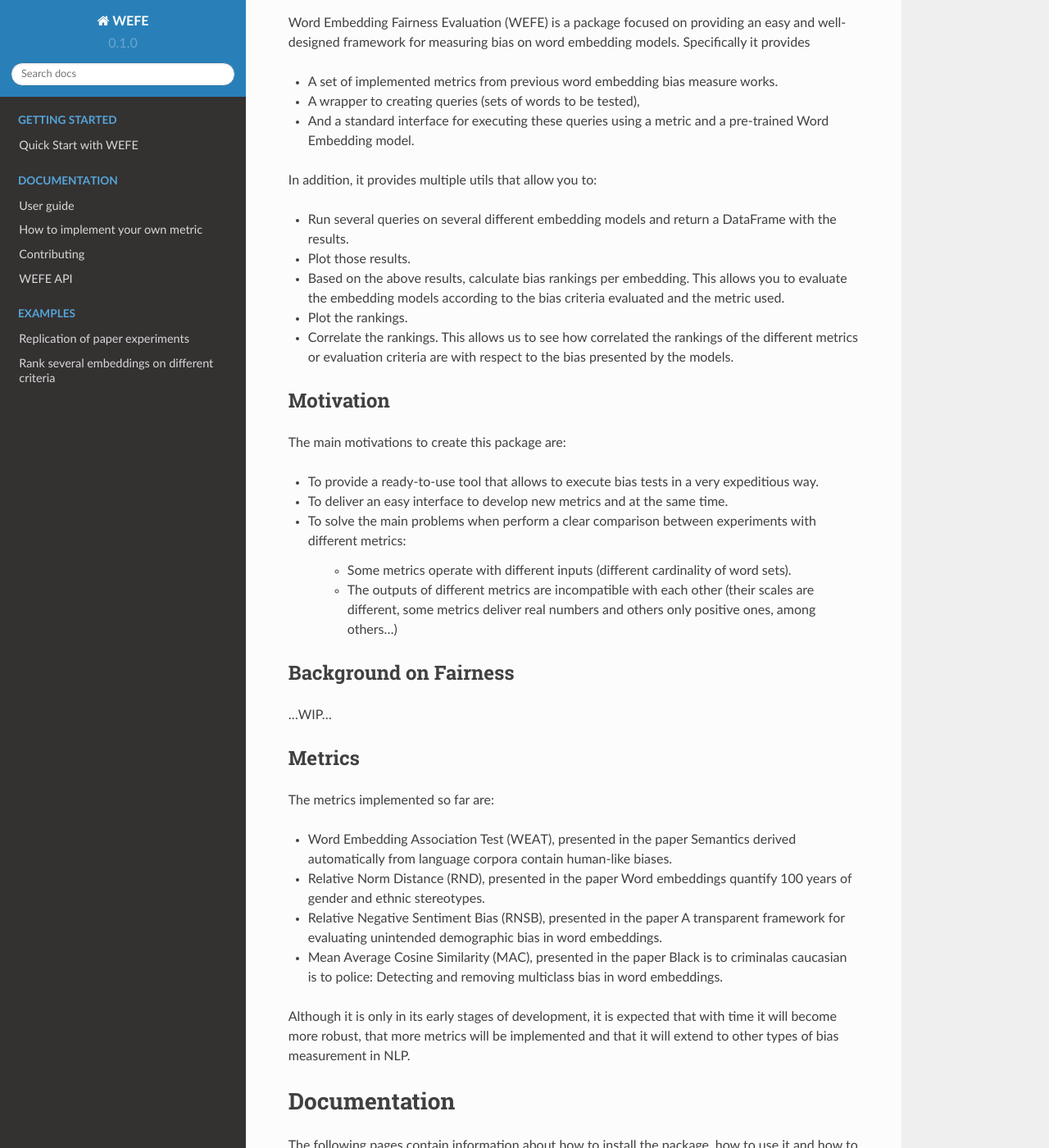
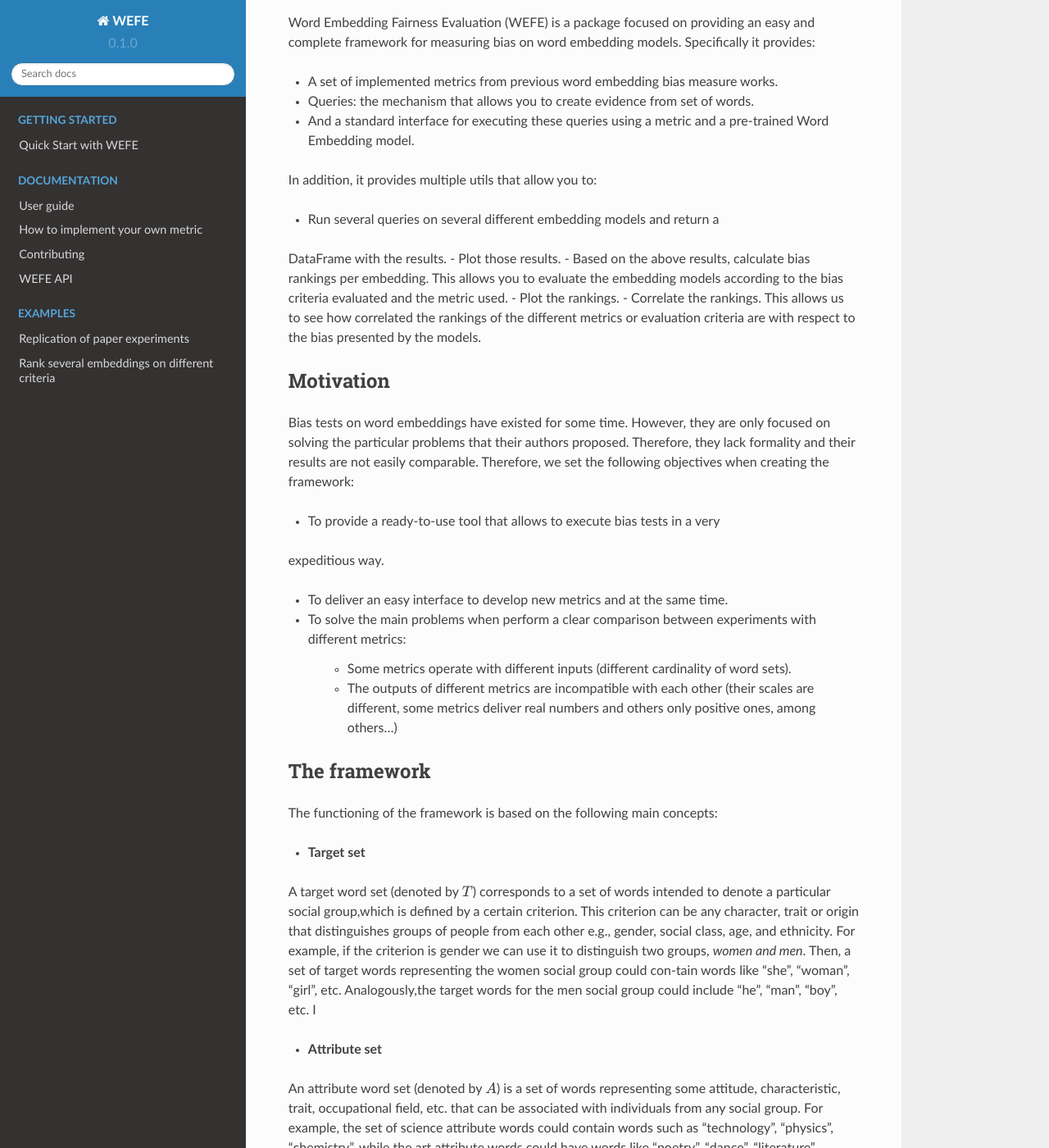
Before and after one commit to dccuchile/wefe, a Sphinx documentation site: the page built from doc/index.rst, in a window 1280 px wide and 1400 px high, scrolled down 205 px. Shown: the whole window at 82% size. Built offline with Sphinx 7.4.7 and the Read the Docs theme 2.0.0, drawn with Linux system fonts in a browser that asks for light colours; formulas are drawn with MathJax 3; some of the changed text lies outside the part shown.

Commit message:
WIP: documentation

```diff
--- a/doc/conf.py
+++ b/doc/conf.py
@@ -34,7 +34,7 @@ sys.path.insert(0, os.path.abspath('..'))
 extensions = [
     'sphinx.ext.autodoc', 'sphinx.ext.autosummary', 'sphinx.ext.doctest',
     'sphinx.ext.intersphinx', 'sphinx.ext.viewcode', 'numpydoc',
-    'sphinx_gallery.gen_gallery'
+    'sphinx_gallery.gen_gallery', 'sphinx.ext.imgmath'
 ]
 
 # this is needed for some reason...
--- a/doc/index.rst
+++ b/doc/index.rst
@@ -34,32 +34,127 @@ Welcome to WEFE documentation!
 About
 =====
 
-Word Embedding Fairness Evaluation (WEFE) is a package focused on providing an easy and well-designed framework for measuring bias on word embedding models.
-Specifically it provides
+Word Embedding Fairness Evaluation (WEFE) is a package focused on providing an
+easy and complete framework for measuring bias on word embedding models.
+Specifically it provides:
+
 
 - A set of implemented metrics from previous word embedding bias measure works.
-- A wrapper to creating queries (sets of words to be tested),
+- Queries: the mechanism that allows you to create evidence from set of words.
 - And a standard interface for executing these queries using a metric and a pre-trained Word Embedding model.
+
 
 In addition, it provides multiple utils that allow you to:
 
-- Run several queries on several different embedding models and return a DataFrame with the results.
+- Run several queries on several different embedding models and return a
+DataFrame with the results.
 - Plot those results.
-- Based on the above results, calculate bias rankings per embedding. This allows you to evaluate the embedding models according to the bias criteria evaluated and the metric used.
+- Based on the above results, calculate bias rankings per embedding.
+This allows you to evaluate the embedding models according to the bias
+criteria evaluated and the metric used.
 - Plot the rankings.
-- Correlate the rankings. This allows us to see how correlated the rankings of the different metrics or evaluation criteria are with respect to the bias presented by the models.
+- Correlate the rankings. This allows us to see how correlated the
+rankings of the different metrics or evaluation criteria are with respect to
+the bias presented by the models.
 
 Motivation
 ----------
 
-The main motivations to create this package are:
+Bias tests on word embeddings have existed for some time. However, they are
+only focused on solving the particular problems that their authors proposed.
+Therefore, they lack formality and their results are not easily comparable.
+Therefore, we set the following objectives when creating the framework:
 
-- To provide a ready-to-use tool that allows to execute bias tests in a very expeditious way.
+- To provide a ready-to-use tool that allows to execute bias tests in a very
+expeditious way.
+
 - To deliver an easy interface to develop new metrics and at the same time.
+
 - To solve the main problems when perform a clear comparison between experiments with different metrics:
 
    - Some metrics operate with different inputs (different cardinality of word sets).
    - The outputs of different metrics are incompatible with each other (their scales are different, some metrics deliver real numbers and others only positive ones, among others...)
+
+
+The framework
+-------------
+The functioning of the framework is based on the following main concepts:
+
+- **Target set**
+
+A target word set (denoted by :math:`T`) corresponds to a
+set of words intended to denote a particular social group,which is defined by a
+certain criterion. This criterion can be any character, trait or origin that
+distinguishes groups of people from each other e.g., gender, social class, age,
+and ethnicity. For example, if the criterion is gender we can use it to
+distinguish two groups, `women and men`. Then,  a set of target words
+representing the women social group could con-tain  words  like  “she”,
+“woman”, “girl”, etc. Analogously,the target words for the men social group
+could include “he”, “man”, “boy”, etc. I
+
+
+- **Attribute set**
+
+An attribute word set (denoted by :math:`A`) is a set of words
+representing some attitude, characteristic, trait, occupational field, etc.
+that  can  be  associated  with individuals from any social group. For example,
+the set of science attribute  words  could  contain  words  such as
+“technology”, “physics”, “chemistry”, while the art attribute words could have
+words like “poetry”,  “dance”,  “literature”.
+
+- **Query**
+
+Queries are the main building blocks used by fairness metrics to measure bias
+of word embedding models.
+Formally, a query is a pair :math:`Q=(\mathcal{T},\mathcal{A})`in which :math:`T` is a set
+of target word sets, and :math:`A` is a set of attribute word sets.
+For example, consider the target word sets:
+.. math::
+
+   \begin{eqnarray*}
+   T_{\text{women}} & = & \{\w{she},\w{woman},\w{girl}, \ldots\}, \\
+   T_{\text{men}} & = & \{\w{he},\w{man},\w{boy}, \ldots\},
+   \end{eqnarray*}
+
+and the attribute word sets
+
+.. math::
+
+   \begin{eqnarray*}
+   A_{\text{science}} & = & \{\w{math},\w{physics},\w{chemistry}, \ldots\}, \\
+   A_{\text{art}} & = & \{\w{poetry},\w{dance},\w{literature}, \ldots\}.
+   \end{eqnarray*}
+
+Then the following is a query in our framework
+
+- **Query Template**:
+
+A query template is simply a pair :math:`(t,a)\in\mathbb{N}\times\mathbb{N}`.
+We say that query :math:`Q=(\mathcal{T},\mathcal{A})` satisfies a template :math:`(t,a)` if
+:math:`|\mathcal{T}|=t` and :math:`|\mathcal{A}|=a`.
+
+- **Fairness Measure**:
+
+A fairness metric is a function that quantifies the degree of association
+between target and attribute words in a word embedding model.
+In our framework, every fairness metric is defined as a function that has a
+query and a model as input, and produces a real number as output.
+
+Several fairness metrics have been proposed in the literature.
+But not all of them share a common input template for queries.
+Thus, we assume that every fairness metric comes with a template that
+essentially defines the shape of the input queries supported by the metric.
+
+Formally, let $F$ be a fairness metric with template :math:`s_F=(t_F,a_F)`.
+Given an embedding model :math:`\mathbf{M}` and a query :math:`Q` that satisfies :math:`s_F`,
+the metric produces the value :math:`F(\mathbf{M},Q)\in \mathbb{R}` that
+quantifies the degree of bias of :math:`\mathbf{M}` with respect to query :math:`Q`.
+
+
+
+- **Flow of a fairness test**:
+
+WIP... DIAGRAMA.
 
 Background on Fairness
 ----------------------
@@ -158,8 +253,7 @@ A Survey on Bias and Fairness in Machine Learning
 Citations
 =========
 
-We do not have any paper published yet 😭😭😭😭😭
-
+We're inside the IJCAI 😃😃😃😃😃!
 
 Team
 ====
```
